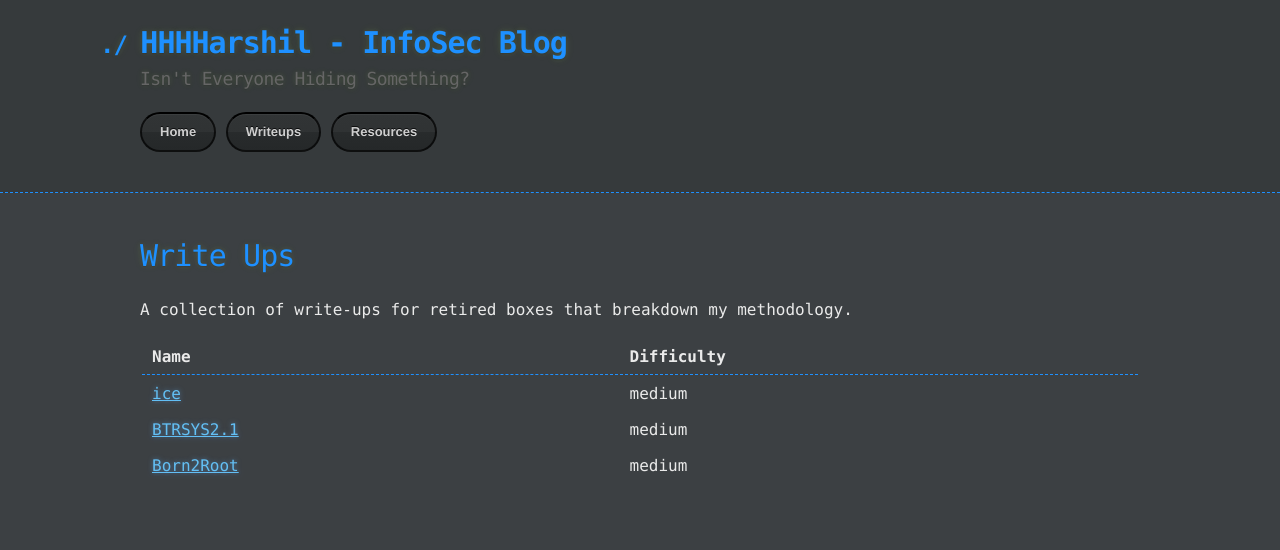
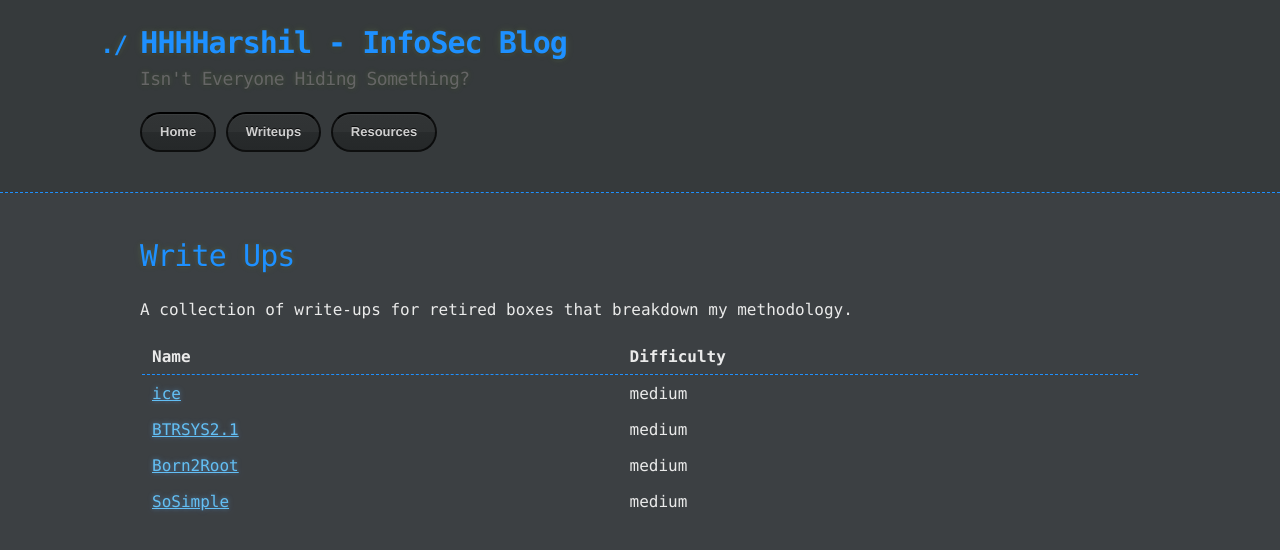
Before and after one commit to hhhharshil/hhhharshil.github.io, a Jekyll site: the page built from writeups.md, in a window 1280 px wide. Shown: the top 550 px of the page. Built offline with Jekyll 4.4.1, drawn with Linux system fonts in a browser that asks for light colours.

Commit message:
Update writeups.md
adding so simple

```diff
--- a/writeups.md
+++ b/writeups.md
@@ -13,3 +13,4 @@ A collection of write-ups for retired boxes that breakdown my methodology.
 | [ice](/writeups/2021-5-25-ice.md)               | medium     |
 | [BTRSYS2.1](/writeups/2021-10-11-btrsys2.1.md)  | medium     |
 | [Born2Root](/writeups/2021-12-24-born2root.md)  | medium     |
+| [SoSimple](/writeups/2021-12-25-sosimple.md)    | medium     |
```
